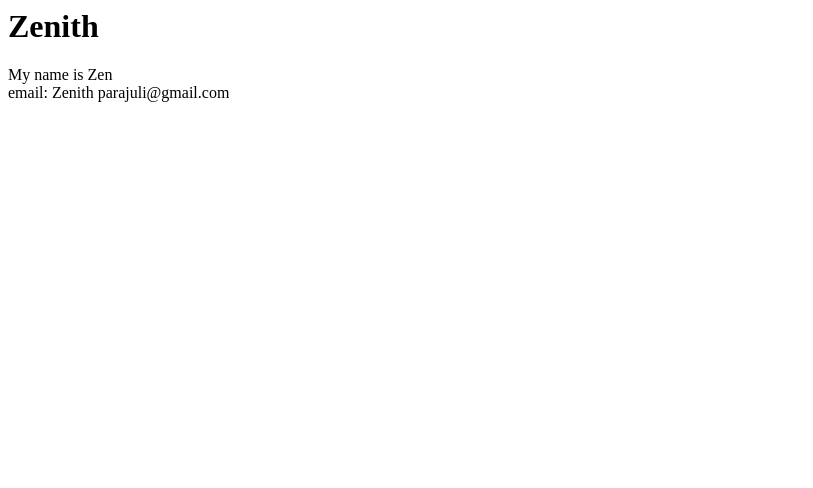
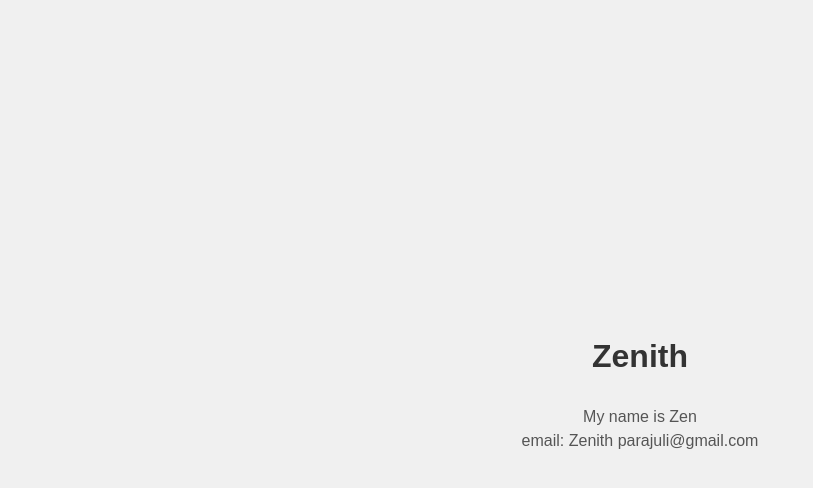
Before and after one commit to zparajuli/html-portfolio, a plain HTML site: page other code/contactme.html in a window 1280 px wide. Shown: the whole page, without its empty margins (0-813 px from the left). Drawn offline with Linux system fonts and the light colour scheme; files that its build step writes are made by us from their sources.

Commit message:
Update contactme.html

```diff
--- a/other code/contactme.html
+++ b/other code/contactme.html
@@ -1,5 +1,16 @@
-<h1>Zenith</h1>
-<p>
-    My name is Zen <br />
-    email: Zenith parajuli@gmail.com
-</p>
+<!DOCTYPE html>
+<html lang="en">
+<head>
+    <meta charset="UTF-8">
+    <meta name="viewport" content="width=device-width, initial-scale=1.0">
+    <title>Zenith</title>
+    <link rel="stylesheet" href="Portfolio.css">
+</head>
+<body>
+    <h1>Zenith</h1>
+    <p>
+        My name is Zen <br />
+        email: Zenith parajuli@gmail.com
+    </p>
+</body>
+</html>
```
